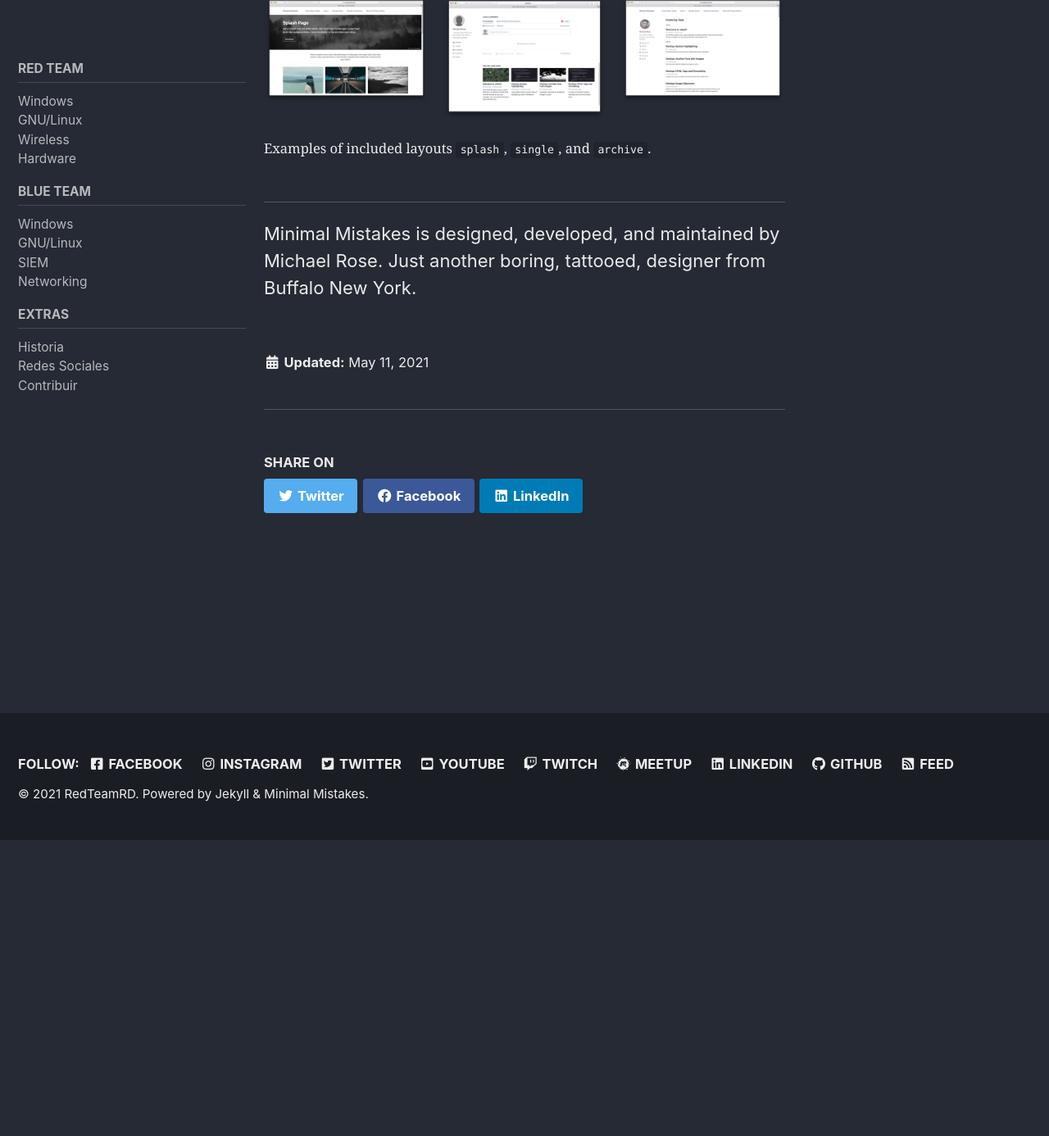
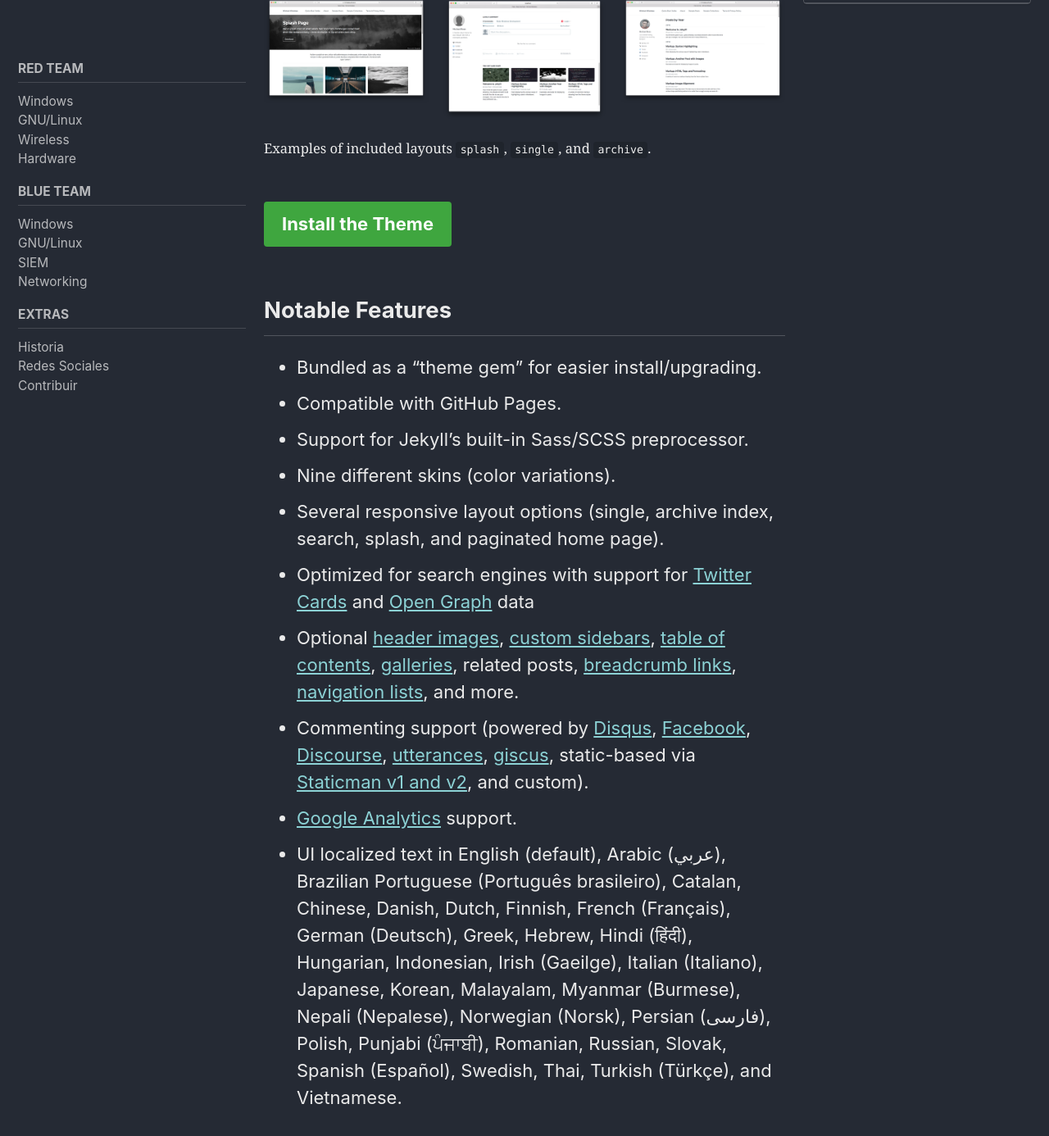
Before and after one commit to redteamrd/RedTeamRD.github.io, a Jekyll site: the page built from _pages/about.md, in a window 1280 px wide and 1400 px high, scrolled down 375 px. Shown: the top 1386 px of the window at 82% size. Built offline with Jekyll 4.4.1, drawn with Linux system fonts in a browser that asks for light colours; cached includes are drawn as plain includes; emoji names are drawn with the system emoji font; some of the changed text lies outside the part shown.

Commit message:
Update about.md

```diff
--- a/_pages/about.md
+++ b/_pages/about.md
@@ -20,6 +20,57 @@ Minimal Mistakes is a flexible two-column Jekyll theme. Perfect for hosting your
 
 {% include gallery id="layouts_gallery" caption="Examples of included layouts `splash`, `single`, and `archive`." %}
 
+[Install the Theme]({{ "/docs/quick-start-guide/" | relative_url }}){: .btn .btn--success .btn--large}
+
+## Notable Features
+
+- Bundled as a "theme gem" for easier install/upgrading.
+- Compatible with GitHub Pages.
+- Support for Jekyll's built-in Sass/SCSS preprocessor.
+- Nine different skins (color variations).
+- Several responsive layout options (single, archive index, search, splash, and paginated home page).
+- Optimized for search engines with support for [Twitter Cards](https://dev.twitter.com/cards/overview) and [Open Graph](http://ogp.me/) data
+- Optional [header images](https://mmistakes.github.io/minimal-mistakes/docs/layouts/#headers), [custom sidebars](https://mmistakes.github.io/minimal-mistakes/docs/layouts/#sidebars), [table of contents](https://mmistakes.github.io/minimal-mistakes/docs/helpers/#table-of-contents), [galleries](https://mmistakes.github.io/minimal-mistakes/docs/helpers/#gallery), related posts, [breadcrumb links](https://mmistakes.github.io/minimal-mistakes/docs/configuration/#breadcrumb-navigation-beta), [navigation lists](https://mmistakes.github.io/minimal-mistakes/docs/helpers/#navigation-list), and more.
+- Commenting support (powered by [Disqus](https://disqus.com/), [Facebook](https://developers.facebook.com/docs/plugins/comments), [Discourse](https://www.discourse.org/), [utterances](https://utteranc.es/), [giscus](https://giscus.app/), static-based via [Staticman v1 and v2](https://staticman.net/), and custom).
+- [Google Analytics](https://www.google.com/analytics/) support.
+- UI localized text in English (default), Arabic (عربي), Brazilian Portuguese (Português brasileiro), Catalan, Chinese, Danish, Dutch, Finnish, French (Français), German (Deutsch), Greek, Hebrew, Hindi (हिंदी), Hungarian, Indonesian, Irish (Gaeilge), Italian (Italiano), Japanese, Korean, Malayalam, Myanmar (Burmese), Nepali (Nepalese), Norwegian (Norsk), Persian (فارسی), Polish, Punjabi (ਪੰਜਾਬੀ), Romanian, Russian, Slovak, Spanish (Español), Swedish, Thai, Turkish (Türkçe), and Vietnamese.
+
+## Demo Pages
+
+| Name                                        | Description                                           |
+| ------------------------------------------- | ----------------------------------------------------- |
+| [Post with Header Image][header-image-post] | A post with a large header image. |
+| [HTML Tags and Formatting Post][html-tags-post] | A variety of common markup showing how the theme styles them. |
+| [Syntax Highlighting Post][syntax-post] | Post displaying highlighted code. |
+| [Post with a Gallery][gallery-post] | A post showing several images wrapped in `<figure>` elements. |
+| [Sample Collection Page][sample-collection] | Single page from a collection. |
+| [Categories Archive][categories-archive] | Posts grouped by category. |
+| [Tags Archive][tags-archive] | Posts grouped by tag. |
+
+For even more demo pages check the [posts archive][year-archive].
+
+---
+
+## Credits
+
+### Icons + Demo Images:
+
+- [The Noun Project](https://thenounproject.com) -- Garrett Knoll, Arthur Shlain, and [tracy tam](https://thenounproject.com/tracytam)
+- [Font Awesome](http://fontawesome.io/)
+- [Unsplash](https://unsplash.com/)
+
+### Other:
+
+- [Jekyll](https://jekyllrb.com/)
+- [jQuery](https://jquery.com/)
+- [Susy](http://susy.oddbird.net/)
+- [Breakpoint](http://breakpoint-sass.com/)
+- [Magnific Popup](http://dimsemenov.com/plugins/magnific-popup/)
+- [FitVids.JS](http://fitvidsjs.com/)
+- Greedy Navigation - [lukejacksonn](https://codepen.io/lukejacksonn/pen/PwmwWV)
+- [jQuery Smooth Scroll](https://github.com/kswedberg/jquery-smooth-scroll)
+- [Lunr](http://lunrjs.com)
+
 ---
 
 Minimal Mistakes is designed, developed, and maintained by Michael Rose. Just another boring, tattooed, designer from Buffalo New York.
```
